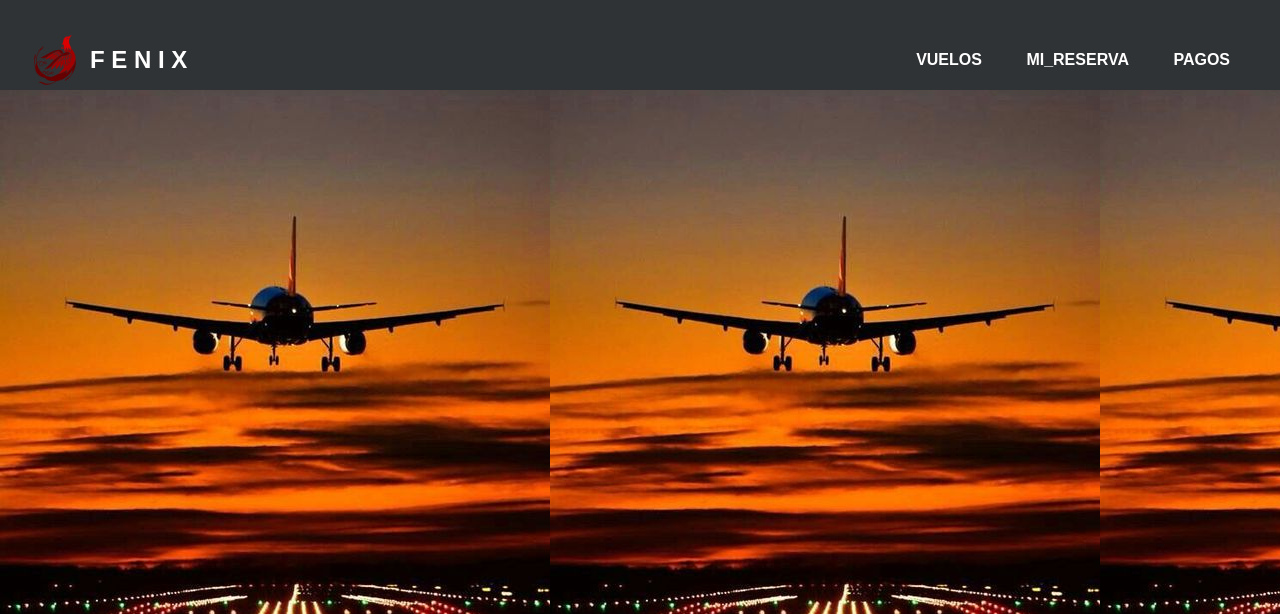
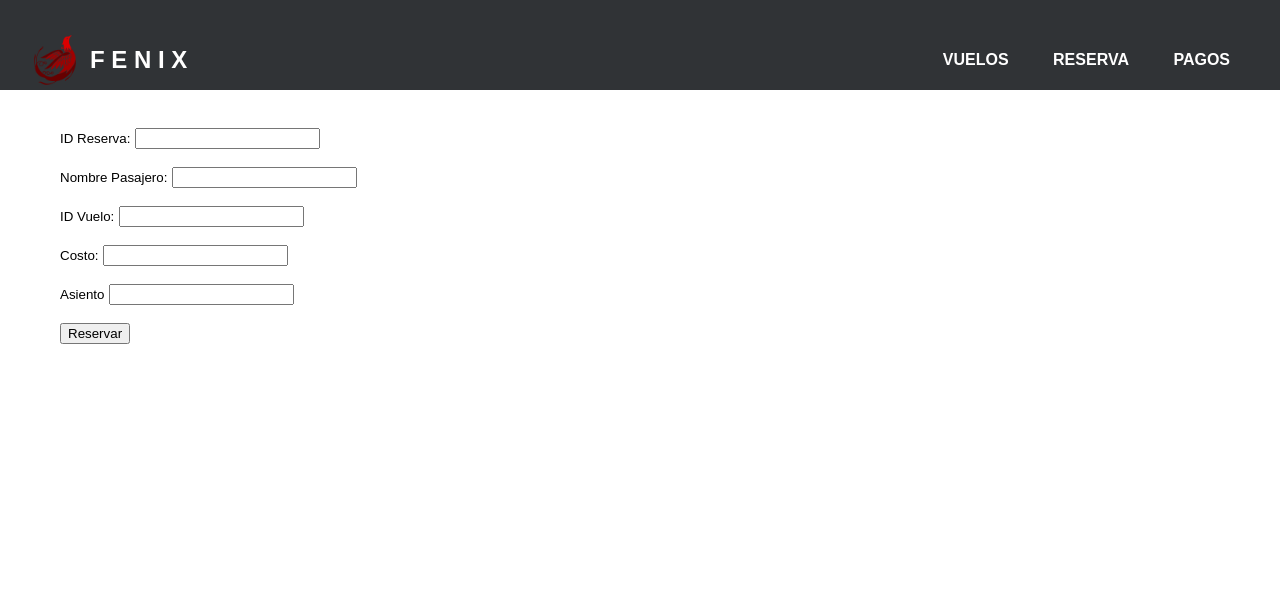
Before and after one commit to atalasluis/Aerolina, a Flask app: page /reserva in a window 1280 px wide. Shown: the top 614 px of the page. Run offline with Flask 2, Linux system fonts and the light colour scheme; data that the repository does not hold is empty.

Commit message:
reservas

```diff
--- a/app.py
+++ b/app.py
@@ -7,6 +7,7 @@ app = Flask(__name__)
 client = MongoClient("mongodb://127.0.0.1:27017") #host uri
 db = client.Aerolinea    #Select the database
 _vuelos = db.vuelos #Select the collection name
+_reserva = db.reserva
 
 #--------------------- Home -------------------------
 
@@ -59,7 +60,20 @@ def remove (vuelo_id):
 #----------------- CRUD DE RESERVA ------------------
 @app.route('/reserva')
 def reserva():
-    return render_template('miReserva.html')
+    vuelosRecieved=_vuelos.find()
+    return render_template('miReserva.html',vuelos=vuelosRecieved)
+
+#create reserva
+@app.route("/action/crear_reserva", methods=['POST'])
+def create_reserva ():
+    idReserva=request.values.get("idReserva")
+    nombre_pasajero=request.values.get("Nombre_Pasajero")
+    idVuelo=request.values.get("ID_Vuelo")
+    costo=request.values.get("Costo")
+    asiento=request.values.get("Asiento")
+    print(idReserva)
+    _reserva.insert_one({"idReserva":idReserva, "nombre_pasajero":nombre_pasajero, "idVuelo":idVuelo, "costo":costo, "asiento":asiento})
+    return redirect("/reserva")
 
 #----------------------- PAGOS ----------------------
 @app.route('/pagos')
--- a/static/css/style.css
+++ b/static/css/style.css
@@ -48,3 +48,32 @@ header a {
     margin-top: 30px;
     transition: .5s;
 }
+
+/* css de box */
+div{
+    float: left;
+    margin: 30px;
+    margin-top: 10px;
+    /* separacion de div */
+    margin-right: 200px;
+}
+
+.box {
+    flex-direction: column;
+    align-items: center;
+    flex-wrap: wrap;
+    width: 350px;
+    height: 150px;
+    margin: 10px;
+    margin-top: 5px;
+    padding: 25px;
+    justify-content: space-between;
+    /*border: 2px solid black;*/
+}
+
+.item {
+    float: left;
+    width: 150px;
+    flex: 1;
+    /*background-color: rgb(105, 196, 231);*/
+}
--- a/templates/Pagos.html
+++ b/templates/Pagos.html
@@ -18,7 +18,7 @@
 
         <nav>
             <a href="{{url_for('vuelos')}}" class="nav-link">VUELOS</a>
-            <a href="{{url_for('reserva')}}" class="nav-link">MI_RESERVA</a>
+            <a href="{{url_for('reserva')}}" class="nav-link">RESERVA</a>
             <a href="{{url_for('pagos')}}" class="nav-link">PAGOS</a>
         </nav>
         <!-- ********************************************************************** -->
--- a/templates/index.html
+++ b/templates/index.html
@@ -18,7 +18,7 @@
 
         <nav>
             <a href="{{url_for('vuelos')}}" class="nav-link">VUELOS</a>
-            <a href="{{url_for('reserva')}}" class="nav-link">MI_RESERVA</a>
+            <a href="{{url_for('reserva')}}" class="nav-link">RESERVA</a>
             <a href="{{url_for('pagos')}}" class="nav-link">PAGOS</a>
         </nav>
         <!-- ********************************************************************** -->
--- a/templates/miReserva.html
+++ b/templates/miReserva.html
@@ -18,17 +18,51 @@
 
         <nav>
             <a href="{{url_for('vuelos')}}" class="nav-link">VUELOS</a>
-            <a href="{{url_for('reserva')}}" class="nav-link">MI_RESERVA</a>
+            <a href="{{url_for('reserva')}}" class="nav-link">RESERVA</a>
             <a href="{{url_for('pagos')}}" class="nav-link">PAGOS</a>
         </nav>
         <!-- ********************************************************************** -->
     </header>
-    <body background="../static/imgs/fondo.jpg"></body>
-    <body>
-
-    </body>
-
-
-
+    <br>
+    <div>
+        <div>
+            <!-- crud de pasajero -->
+            <form action="/action/crear_reserva" method="POST">
+                <small>ID Reserva:</small>
+                <input type="text" class="form-control mb-3" name="idReserva">
+                <br></br>
+                <small>Nombre Pasajero:</small>
+                <input type="text" class="form-control mb-3" name="Nombre_Pasajero">
+                <br></br>
+                <small>ID Vuelo:</small>
+                <input type="text" class="form-control mb-3" name="ID_Vuelo">
+                <br></br>
+                <small>Costo:</small>
+                <input type="text" class="form-control mb-3" name="Costo">
+                <br></br>
+                <small>Asiento</small>
+                <input type="text" class="form-control mb-3" name="Asiento">
+                <br></br>
+                <button class="btn btn-primary" type="submit">Reservar</button>
+            </form>
+        </div>
+        <div class="box">
+            {% for vuelo in vuelos %}
+            <form action="">
+                <small>ID Vuelo:</small>
+                <input type="text" class="form-control" value="{{vuelo.idVuelo}}" name="idVuelo">
+                <br></br>
+                <small>Fecha de Salida:</small>
+                <input type="text" class="form-control" value="{{vuelo.fechaSalida}}" name="fechaSalida">
+                <br></br>
+                <small>Destino:</small>
+                <input type="text" class="form-control" value="{{vuelo.destino}}" name="destino">
+                <br></br>
+                <a href="{{url_for('remove', vuelo_id=vuelo.idVuelo)}}" class="btn btn-primary btn-sm mt-3">AGREGAR</a>
+                <br></br>
+            </form>
+            {% endfor %}
+        </div>
+    </div>
 </body>
 </html>
--- a/templates/vuelos.html
+++ b/templates/vuelos.html
@@ -18,7 +18,7 @@
 
         <nav>
             <a href="{{url_for('vuelos')}}" class="nav-link">VUELOS</a>
-            <a href="{{url_for('reserva')}}" class="nav-link">MI_RESERVA</a>
+            <a href="{{url_for('reserva')}}" class="nav-link">RESERVA</a>
             <a href="{{url_for('pagos')}}" class="nav-link">PAGOS</a>
         </nav>
         <!-- ********************************************************************** -->
--- a/templates/vuelos_crear.html
+++ b/templates/vuelos_crear.html
@@ -18,7 +18,7 @@
 
         <nav>
             <a href="{{url_for('vuelos')}}" class="nav-link">VUELOS</a>
-            <a href="{{url_for('reserva')}}" class="nav-link">MI_RESERVA</a>
+            <a href="{{url_for('reserva')}}" class="nav-link">RESERVA</a>
             <a href="{{url_for('pagos')}}" class="nav-link">PAGOS</a>
         </nav>
         <!-- ********************************************************************** -->
```
Also changed, not shown: static/css/style2.css (deleted).
